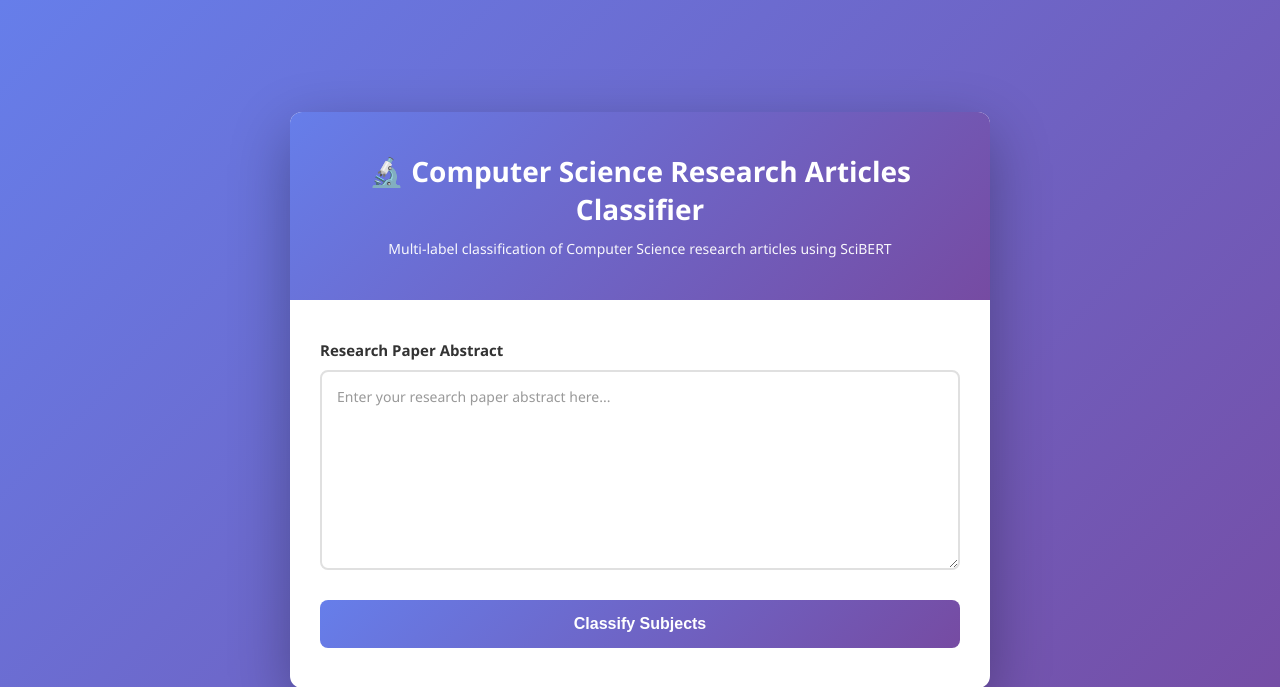
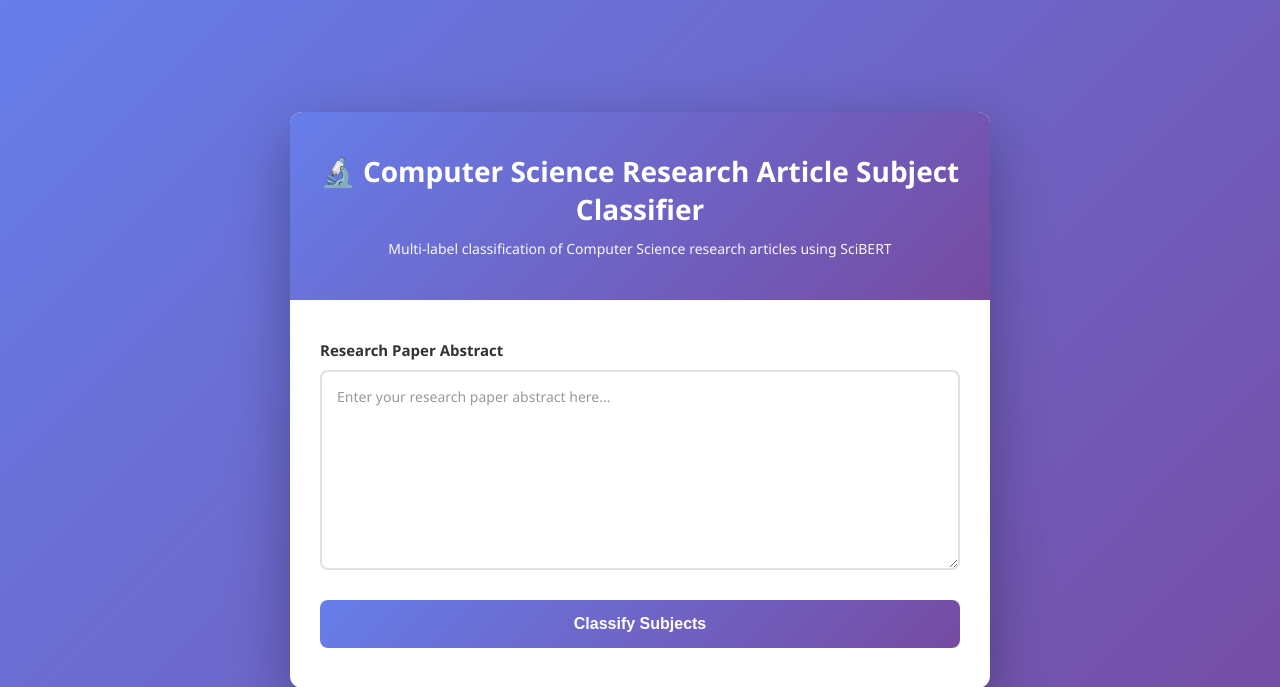
Before and after one commit to 07fahim/Multi-Label-Text-Classification-of-Computer-Science-Research-Articles, a Flask app: page / in a window 1280 px wide. Shown: the top 687 px of the page. Run offline with Flask 3, Linux system fonts and the light colour scheme.

Commit message:
Update index.html

```diff
--- a/templates/index.html
+++ b/templates/index.html
@@ -9,7 +9,7 @@
 <body>
     <div class="container">
         <div class="header">
-            <h1>🔬 Computer Science Research Articles Classifier</h1>
+            <h1>🔬 Computer Science Research Article Subject Classifier</h1>
             <p>Multi-label classification of Computer Science research articles using SciBERT</p>
         </div>
         <div class="content">
```
